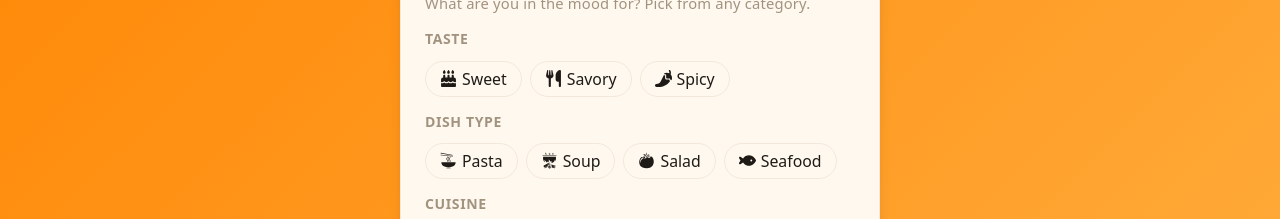
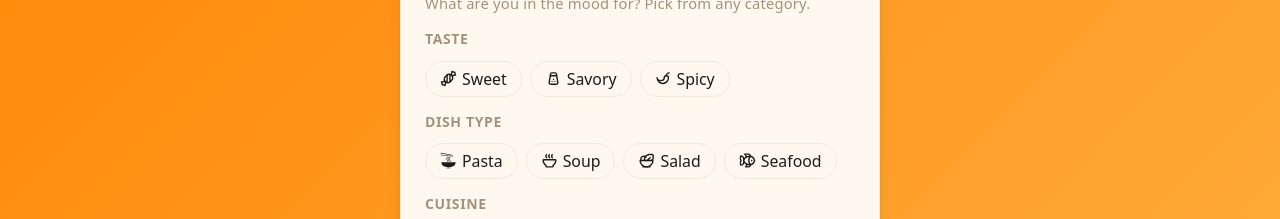
Before and after one commit to xtaja/DragonHack2026, a React (Vite) app in the folder dragonhack26-app/: page / in a window 1280 px wide. Shown: the part 361-580 px from the top of the page. Built offline with nearby package versions, Linux system fonts and the light colour scheme; no server answers.

Commit message:
Icon changes

```diff
--- a/dragonhack26-app/src/pages/SetupPage.jsx
+++ b/dragonhack26-app/src/pages/SetupPage.jsx
@@ -23,8 +23,9 @@ import {
   GiNoodles,
   GiTacos,
 } from 'react-icons/gi'
+import { LuCandy, LuSalad, LuFish} from 'react-icons/lu'
 import { MdRamenDining } from 'react-icons/md'
-import { TbWheat, TbMilk, TbNut } from 'react-icons/tb'
+import { TbSalt, TbPepper, TbWheat, TbSoup, TbMilk, TbNut } from 'react-icons/tb'
 import PreferenceChip from '../components/PreferenceChip'
 import useAppStore from '../store/useAppStore'
 
@@ -32,18 +33,18 @@ const PREFERENCE_GROUPS = [
   {
     label: 'Taste',
     options: [
-      { label: 'Sweet', Icon: FaCakeCandles },
-      { label: 'Savory', Icon: FaUtensils },
-      { label: 'Spicy', Icon: FaPepperHot },
+      { label: 'Sweet', Icon: LuCandy},
+      { label: 'Savory', Icon: TbSalt },
+      { label: 'Spicy', Icon: TbPepper},
     ],
   },
   {
     label: 'Dish Type',
     options: [
       { label: 'Pasta', Icon: GiNoodles },
-      { label: 'Soup', Icon: GiCampCookingPot },
-      { label: 'Salad', Icon: GiTomato },
-      { label: 'Seafood', Icon: FaFish },
+      { label: 'Soup', Icon: TbSoup },
+      { label: 'Salad', Icon: LuSalad },
+      { label: 'Seafood', Icon: LuFish },
     ],
   },
   {
--- a/package.json
+++ b/package.json
@@ -8,5 +8,8 @@
   },
   "devDependencies": {
     "concurrently": "^9.2.1"
+  },
+  "dependencies": {
+    "react-icons": "^5.6.0"
   }
 }
```
Also changed, not shown: 2 other files (tests, documents, lock files or other folders).
